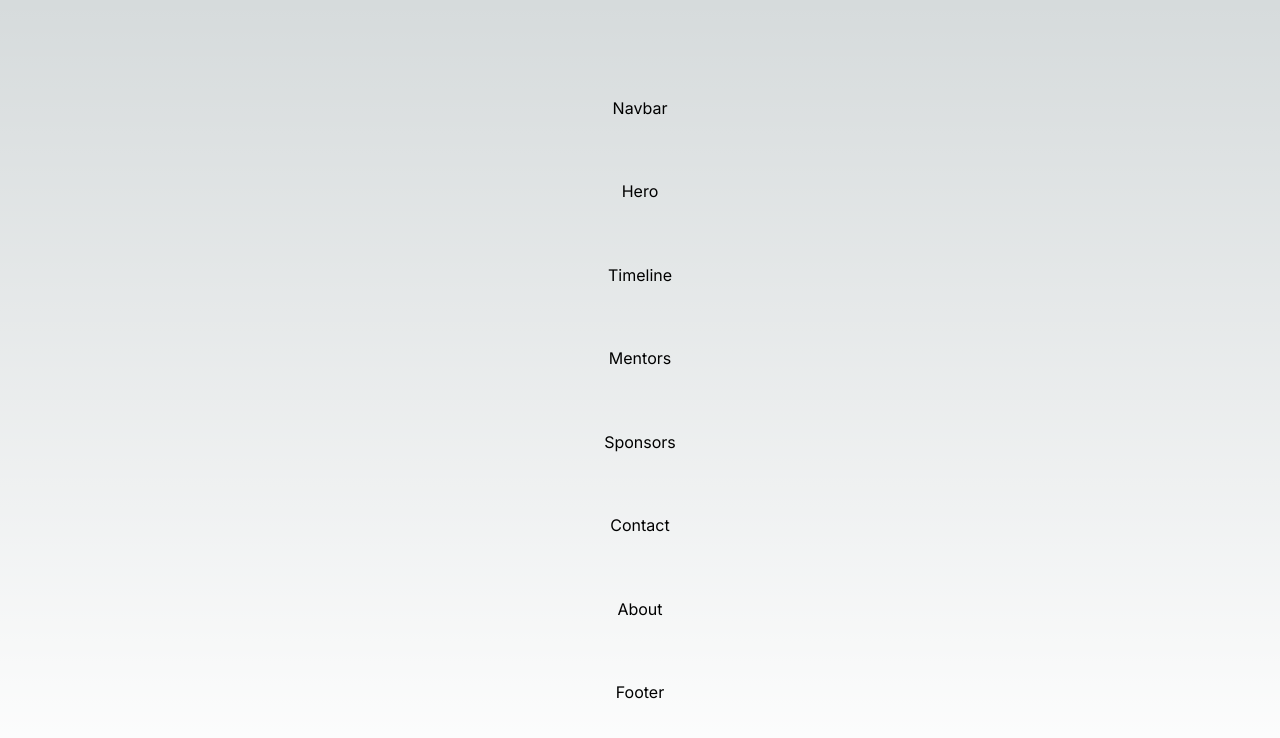
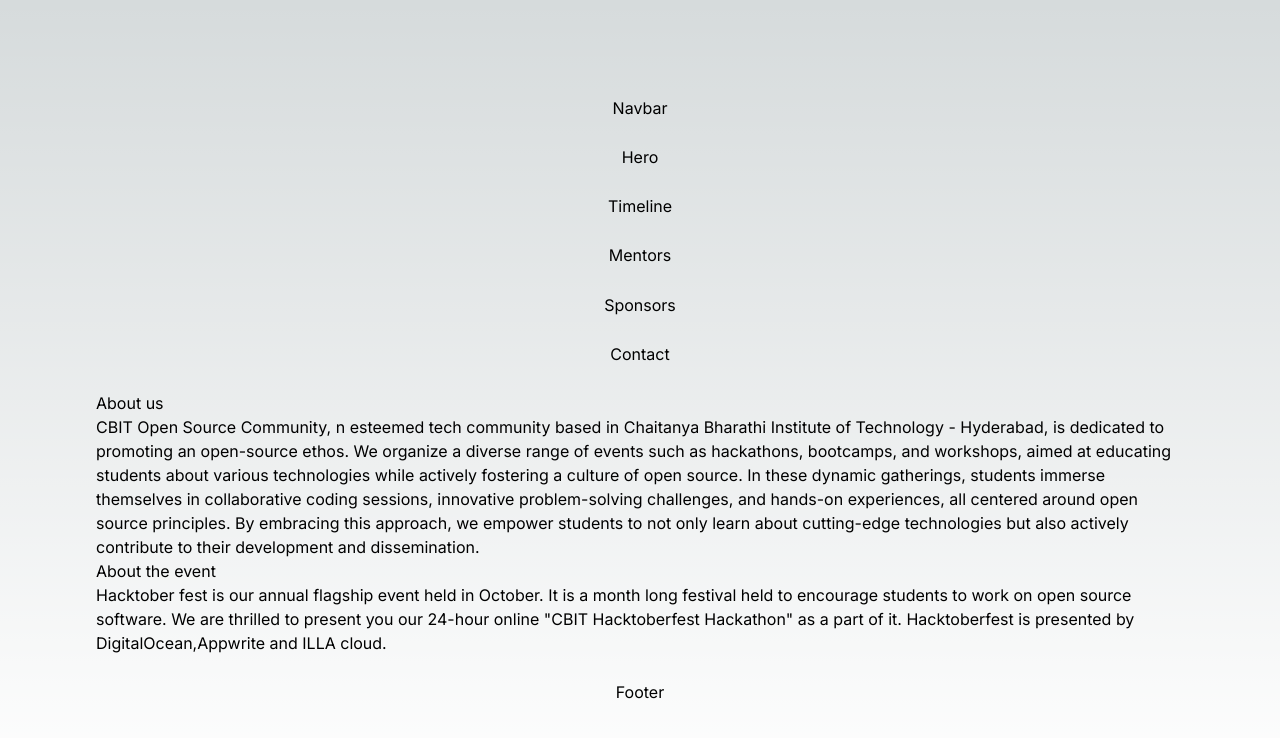
Before and after one commit to pupperemeritus/hacktoberfest-2023, a Next.js app: page / in a window 1280 px wide. Shown: the top 738 px of the page. Built offline with nearby package versions, Linux system fonts and the light colour scheme.

Commit message:
about html layout

```diff
--- a/components/About.jsx
+++ b/components/About.jsx
@@ -1,7 +1,20 @@
-import React from "react";
+import React from 'react'
 
-const About = () => {
-  return <div>About</div>;
-};
+function About() {
+  return (
+    <div>
+      <h1>About us</h1>
+      <p>CBIT Open Source Community, n esteemed tech community based in Chaitanya Bharathi Institute of Technology - Hyderabad, is dedicated to promoting an open-source ethos.
+        We organize a diverse range of events such as hackathons, bootcamps, and workshops, aimed at educating students about various technologies while actively fostering a culture of open source.
+        In these dynamic gatherings, students immerse themselves in collaborative coding sessions, innovative problem-solving challenges, and hands-on experiences, all centered around open source principles.
+        By embracing this approach, we empower students to not only learn about cutting-edge technologies but also actively contribute to their development and dissemination.</p>
+      <h1>About the event</h1>
+      <p>
+        Hacktober fest is our annual flagship event held in October. It is a month long festival held to encourage students to work on open source software.
+        We are thrilled to present you our 24-hour online "CBIT Hacktoberfest Hackathon" as a part of it. Hacktoberfest is presented by DigitalOcean,Appwrite and ILLA cloud.
+      </p>
+    </div>
+  )
+}
 
 export default About;
```
